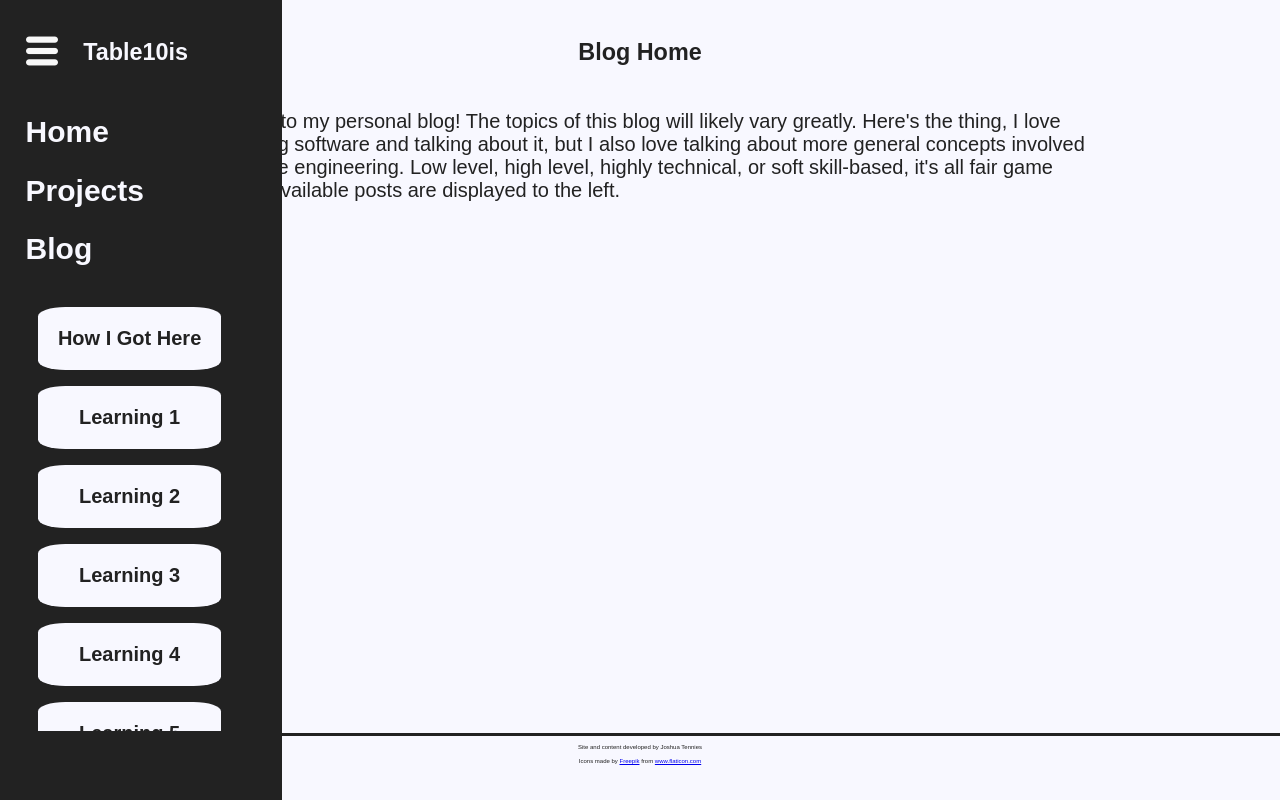
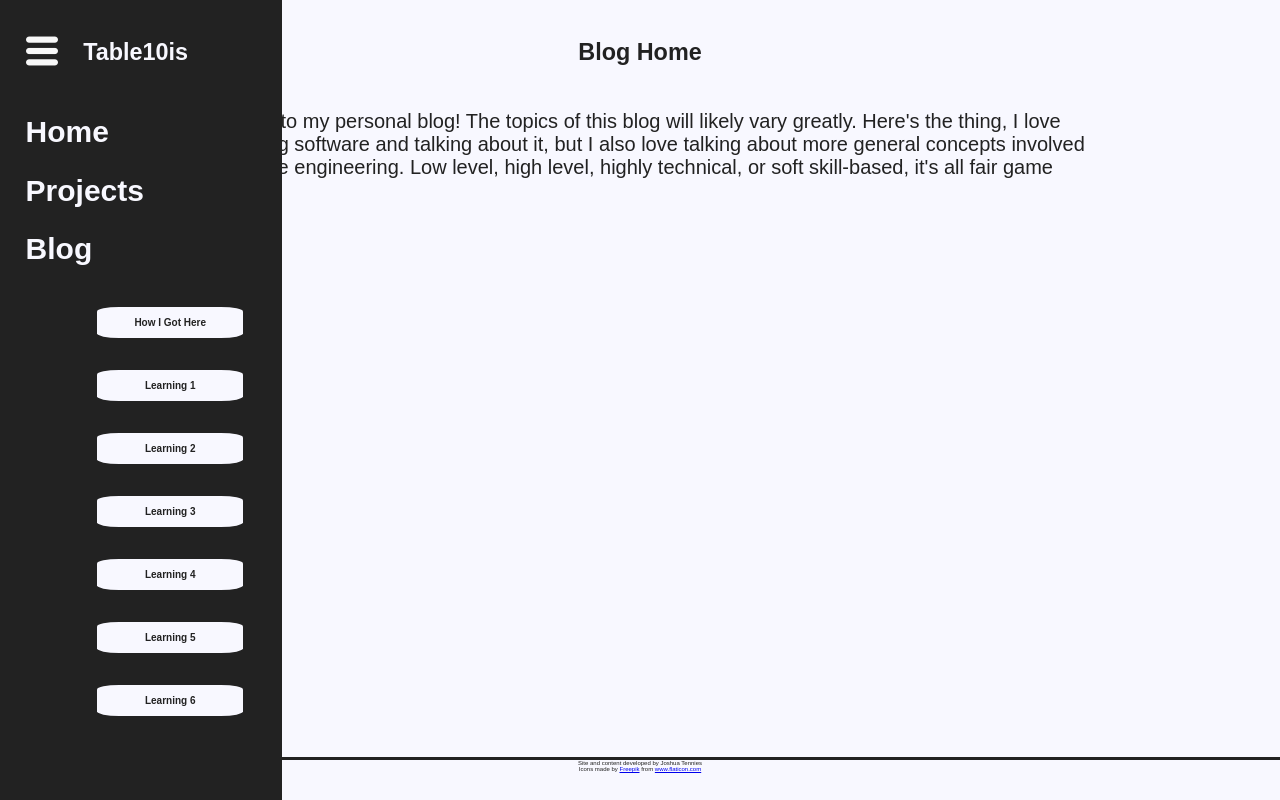
Before and after one commit to jtennies10/personal-website, a React (Create React App) app: page /blog in a window 1280 px wide. Both pictures are taken after a click on the button 41 px from the left and 52 px from the top of the page. Built offline with nearby package versions, Linux system fonts and the light colour scheme.

Commit message:
Fixed issue of expanded navbar not disappearing when changing blog post

```diff
--- a/src/assets/styling.css
+++ b/src/assets/styling.css
@@ -64,6 +64,7 @@
 
 .link-text {
     font-weight: bold;
+    font-size: .5em;
 }
 
 .component-body {
@@ -111,10 +112,12 @@
     background-color:#F8F8FF;
     margin-top:2vh;
     margin-bottom:2vh;
-    width:75%;
+    width:60%;
     overflow:hidden;
     white-space: nowrap;
     border-radius:15%;
+    float:right;
+    margin-right:3vw;
 }
 
 .blog-post-link .link {
@@ -147,7 +150,7 @@
     left: 0;
     bottom: 0;
     width: 100vw;
-    min-height: 8vh;
+    min-height: 5vh;
     border-top-color: #222222;
     border-top: 3px solid #222222;
     color: #222222;
@@ -155,6 +158,5 @@
 }
 
 .footer-content {
-    padding-top:1vh;
     font-size: 0.01em;
 }
--- a/src/components/BlogHome.js
+++ b/src/components/BlogHome.js
@@ -7,7 +7,7 @@ import '../assets/styling.css';
 const HOME_TEXT = `Welcome to my personal blog! The topics of this blog will likely vary greatly.
 Here's the thing, I love developing software and talking about it, but I also love talking about
 more general concepts involved in software engineering. Low level, high level, highly technical, or
-soft skill-based, it's all fair game here. All available posts are displayed to the left.`
+soft skill-based, it's all fair game here.`
 
 
 class BlogHome extends React.PureComponent {
@@ -15,6 +15,8 @@ class BlogHome extends React.PureComponent {
         blogTitle: 'Blog Home',
         blogText: HOME_TEXT
     }
+
+    childKey = 0;
 
     constructor(props) {
         super(props)
@@ -49,7 +51,6 @@ class BlogHome extends React.PureComponent {
                 blogTitle: nextBlogTitle.replace(new RegExp('-', 'g'), ' '),
                 blogText: nextBlogText
             })
-            console.log(nextBlogText)
         })
     }
 
@@ -58,7 +59,7 @@ class BlogHome extends React.PureComponent {
             <div className='component-body'>
                 <div className='content'>
                     <div className='content-head'>
-                        <NavBar/>
+                        <NavBar key={++this.childKey}/>
                         <h3 className='page-title'>{this.state.blogTitle}</h3>
                     </div>
                     <div className='content-main'>
```
Also changed, not shown: src/assets/table-tennis.png (added), src/components/NavBar.js (line endings or trailing spaces).
